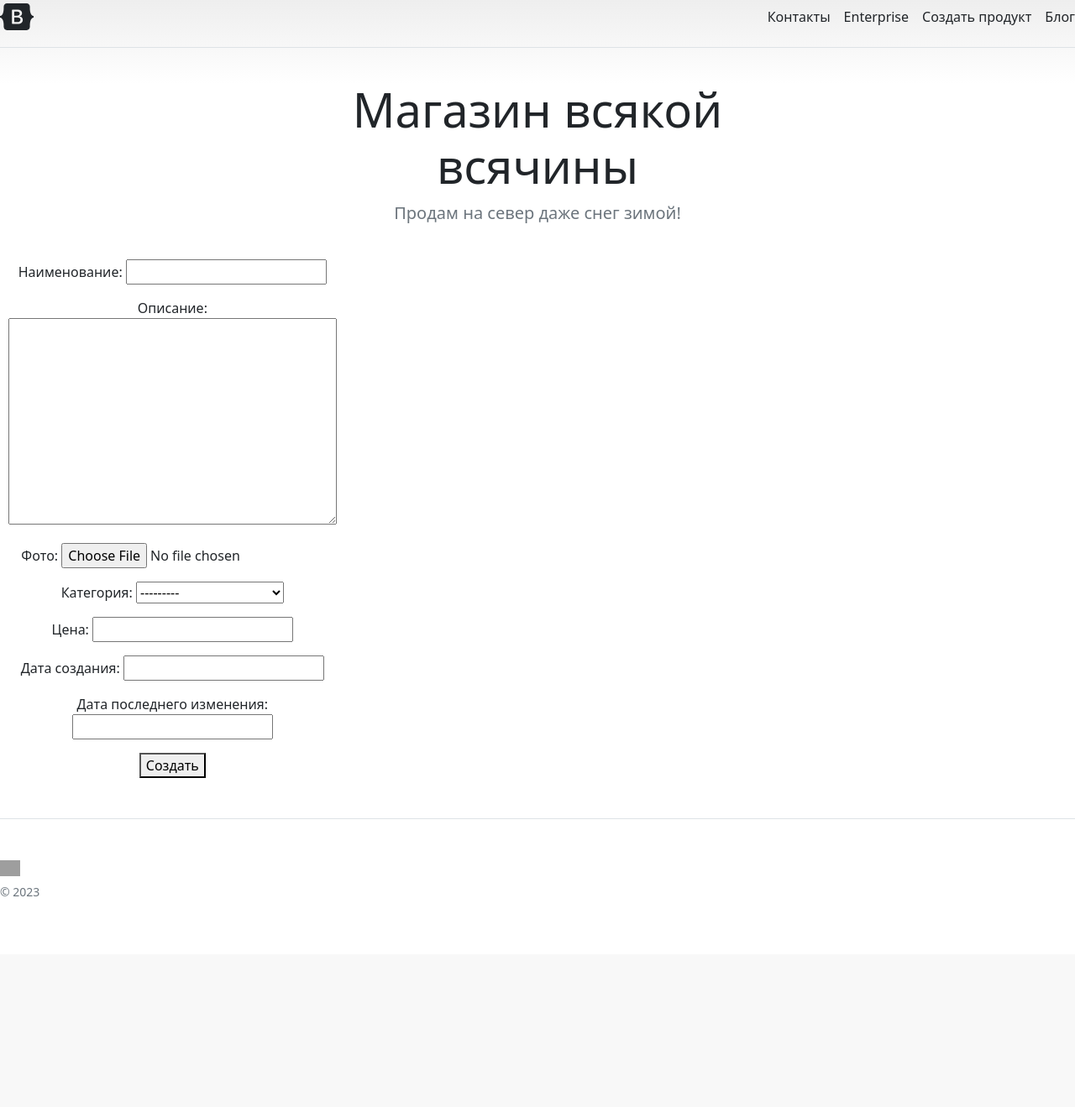
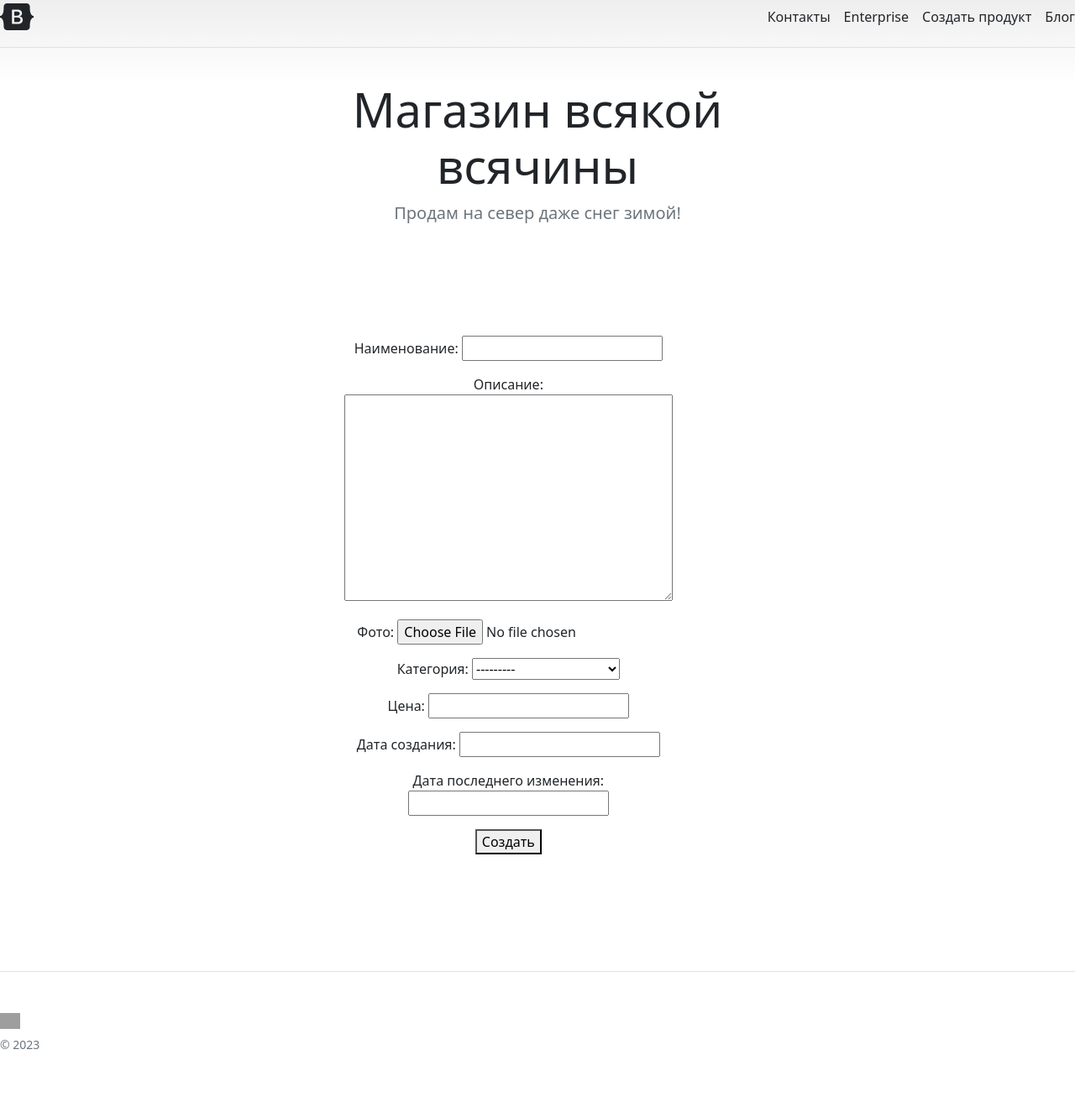
Before and after one commit to Tor4ubas/prj6, a Django app: template catalog/templates/catalog/create_product.html in a window 1280 px wide. Shown: the whole page at 84% size. Before the commit the page ends 1068 px from the top, so only its background shows below. Run offline with Django 4.2, Linux system fonts and the light colour scheme; the template is opened without the code that fills it: values that come from a table or form of the project are taken from there, others are empty; data comes from the database, SQL or seed files in the repository; some libraries are stand-ins or nearby versions; grey boxes are pictures that could not be loaded.

Commit message:
homework 22.1 29.11

```diff
--- a/catalog/templates/catalog/create_product.html
+++ b/catalog/templates/catalog/create_product.html
@@ -1,11 +1,29 @@
 {% extends 'catalog/home.html' %}
 
-{% load mediapath %}
+{% load static %}
 
 {% block content %}
-    <form method="post" enctype="multipart/form-data">
-        {% csrf_token %}
-        {{ form.as_p }}
-        <button type="submit">Создать</button>
-    </form>
+    <style>
+        .center {
+            display: flex;
+            justify-content: center;
+            align-items: center;
+            height: 100vh;
+            margin-left: 400px;
+        }
+        form {
+            /* Дополнительные стили формы, если необходимо */
+        }
+    </style>
+
+    <div class="center">
+        <form method="post" enctype="multipart/form-data">
+            {% csrf_token %}
+            {{ form.as_p }}
+            <button type="submit">Создать</button>
+
+
+
+        </form>
+    </div>
 {% endblock %}
--- a/catalog/templates/catalog/forms.py
+++ b/catalog/templates/catalog/forms.py
@@ -16,6 +16,7 @@ class ProductForm(forms.ModelForm):
 
         if description and any(word in description.lower() for word in forbidden_words):
             self.add_error('description', 'Недопустимые слова в описании продукта')
+
     class Meta:
         model = Product
         fields = ['name', 'description', 'img', 'category', 'price', 'date_created', 'date_updated']
--- a/catalog/templates/catalog/home.html
+++ b/catalog/templates/catalog/home.html
@@ -61,7 +61,7 @@
     <nav class="d-inline-flex mt-2 mt-md-0 ms-md-auto">
       <a class="me-3 py-2 text-dark text-decoration-none" href="{% url 'catalog:contacts' %}">Контакты</a>
       <a class="me-3 py-2 text-dark text-decoration-none" href="#">Enterprise</a>
-      <a class="me-3 py-2 text-dark text-decoration-none" href="{% url 'catalog:product_create' %}">Создать продукт</a>
+      <a class="me-3 py-2 text-dark text-decoration-none" href="{% url 'catalog:create_product' %}">Создать продукт</a>
       <a class="py-2 text-dark text-decoration-none" href="{% url 'blog:blog_list' %}">Блог</a>
     </nav>
   </div>
--- a/catalog/urls.py
+++ b/catalog/urls.py
@@ -13,5 +13,5 @@ urlpatterns = [
     path('contacts/', ContactsView.as_view(), name='contacts'),
     path('catalog/', CatalogListView.as_view(), name='catalog_list'),
     path('product/<int:pk>/', ProductDetailView.as_view(), name='product_detail'),
-    path('create/', views.product_create, name='product_create'),
+    path('create/', views.product_create, name='create_product'),
     ] + static(settings.MEDIA_URL, document_root=settings.MEDIA_ROOT)
--- a/catalog/views.py
+++ b/catalog/views.py
@@ -43,7 +43,7 @@ def product_create(request):
         form = ProductForm(request.POST, request.FILES)
         if form.is_valid():
             form.save()
-            return redirect('product_list')
+            return redirect('catalog:catalog_list')
     else:
         form = ProductForm()
-    return render(request, 'catalog/product_create.html', {'form': form})
+    return render(request, 'catalog/create_product.html', {'form': form})
```
